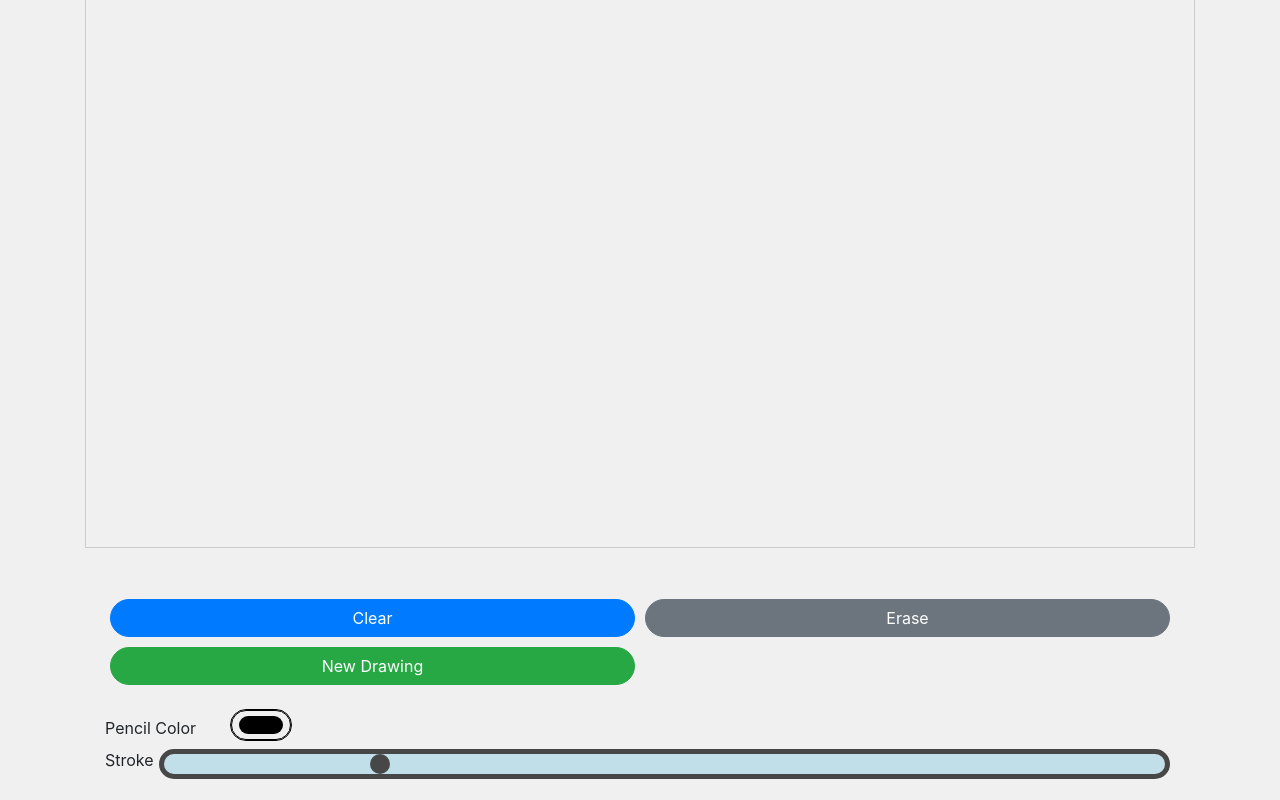
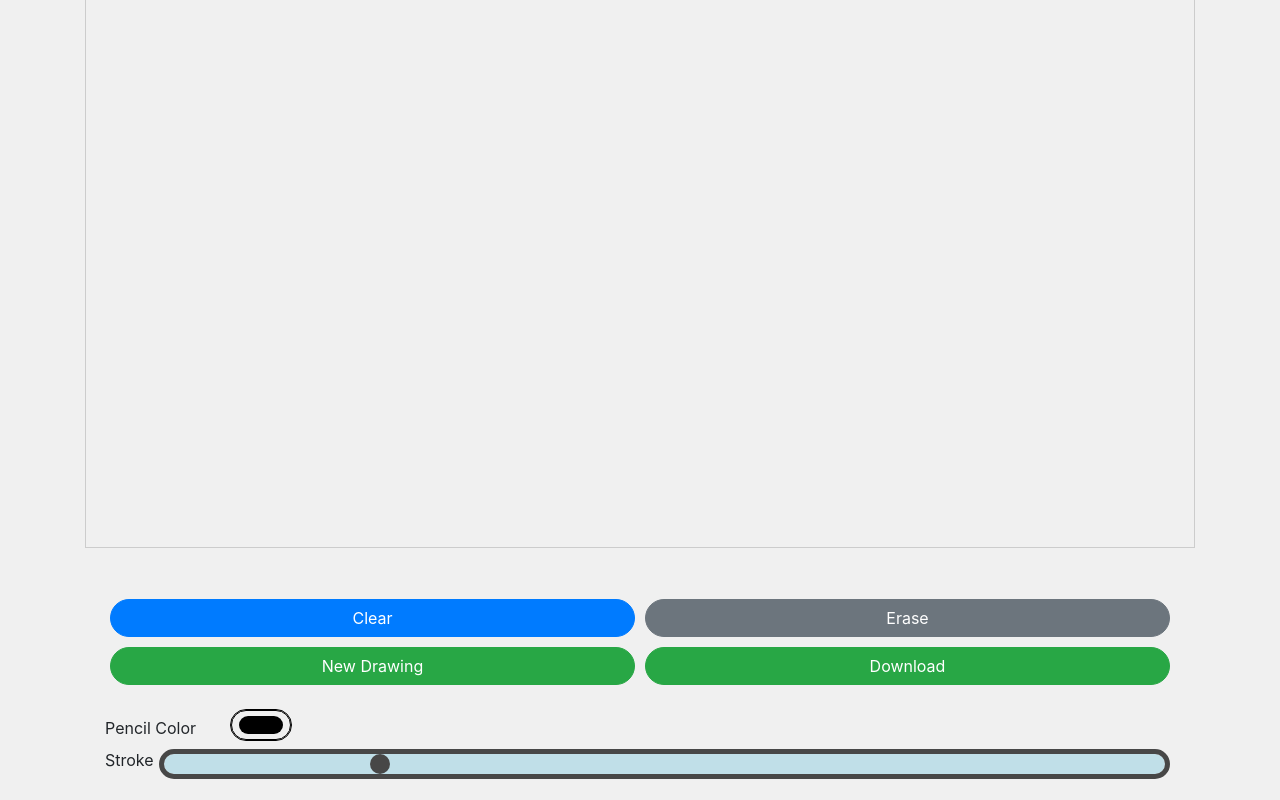
Before and after one commit to vikramisdev/web-draw, a plain HTML site: page index.html in a window 1280 px wide. Shown: the part 582-1382 px from the top of the page. Drawn offline with nearby package versions, Linux system fonts and the light colour scheme.

Commit message:
update index.html

```diff
--- a/index.html
+++ b/index.html
@@ -154,6 +154,7 @@
               <button class="btn btn-primary" onclick="clearCanvas()">Clear</button>
       <button class="btn btn-secondary" onclick="eraseMode()">Erase</button>
       <button class="btn btn-success" onclick="newDrawing()">New Drawing</button>
+            <button class="btn btn-success" onclick="downloadCanvas()">Download</button>
       </div>
 
       <div class="color-picker-container">
@@ -280,6 +281,25 @@
       eraseModeActive = false;
       canvas.style.cursor = 'crosshair';
     }
+
+    function downloadCanvas() {
+      // Convert canvas to data URL
+      const dataURL = canvas.toDataURL('image/png');
+
+      // Create temporary link element
+      const link = document.createElement('a');
+      link.href = dataURL;
+      link.download = 'canvas-image.png';
+
+      // Append to the body
+      document.body.appendChild(link);
+
+      // Trigger the download
+      link.click();
+
+      // Clean up
+      document.body.removeChild(link);
+    }
   </script>
 </body>
 </html>
```
